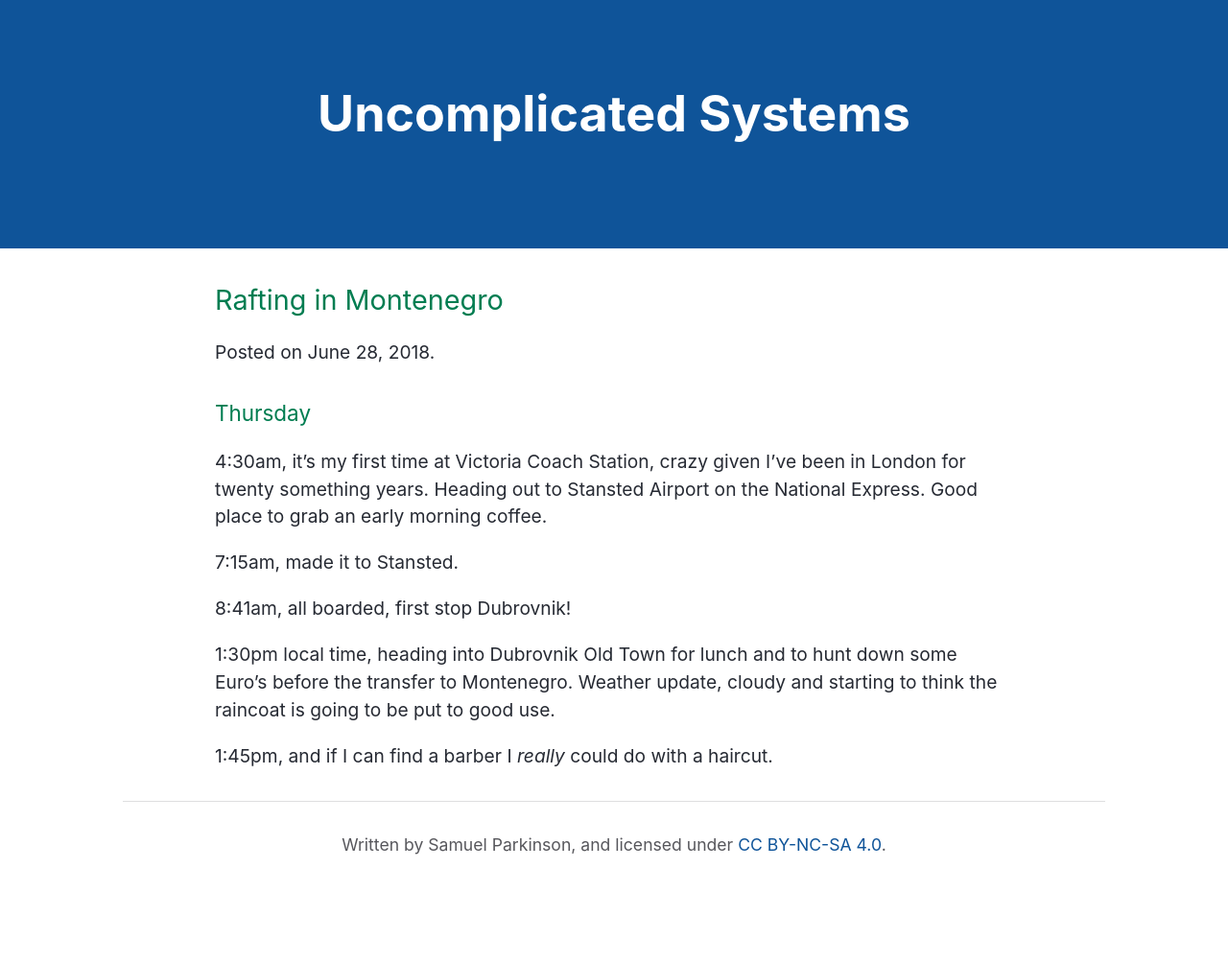
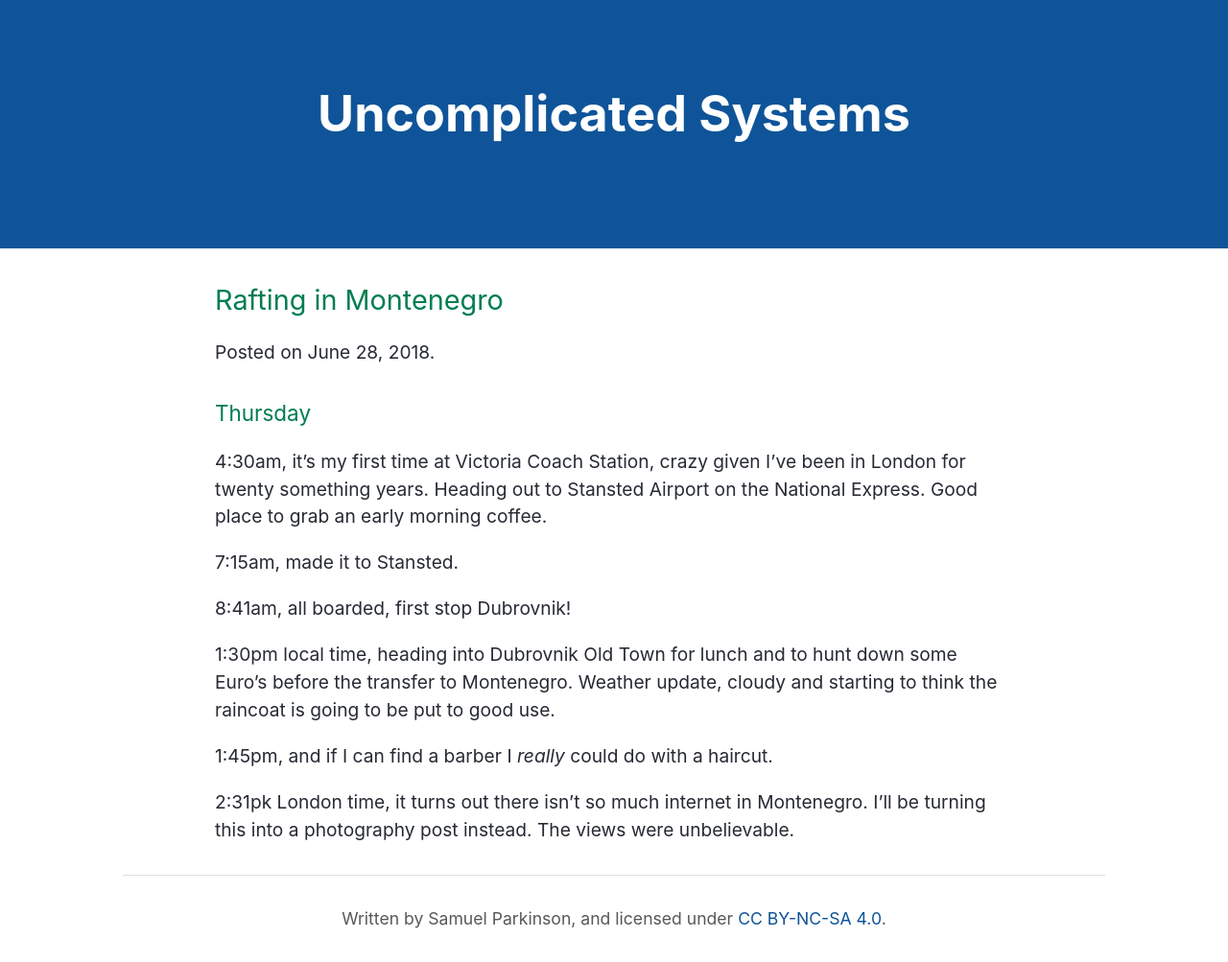
Before and after one commit to sjparkinson/uncomplicated.systems, a Jekyll site: the page built from _posts/2018-06-28-rafting-in-montenegro.md, in a window 1280 px wide. Shown: the whole page at 96% size. Built offline with Jekyll 4.4.1, drawn with Linux system fonts in a browser that asks for light colours; the repository's description, which GitHub fills in, is left out; before the commit the page ends 926 px from its top, so only the background shows below that.

Commit message:
Update 2018-06-28-rafting-in-montenegro.md

```diff
--- a/_posts/2018-06-28-rafting-in-montenegro.md
+++ b/_posts/2018-06-28-rafting-in-montenegro.md
@@ -15,3 +15,5 @@ layout: post
 1:30pm local time, heading into Dubrovnik Old Town for lunch and to hunt down some Euro's before the transfer to Montenegro. Weather update, cloudy and starting to think the raincoat is going to be put to good use.
 
 1:45pm, and if I can find a barber I _really_ could do with a haircut.
+
+2:31pk London time, it turns out there isn't so much internet in Montenegro. I'll be turning this into a photography post instead. The views were unbelievable.
```
